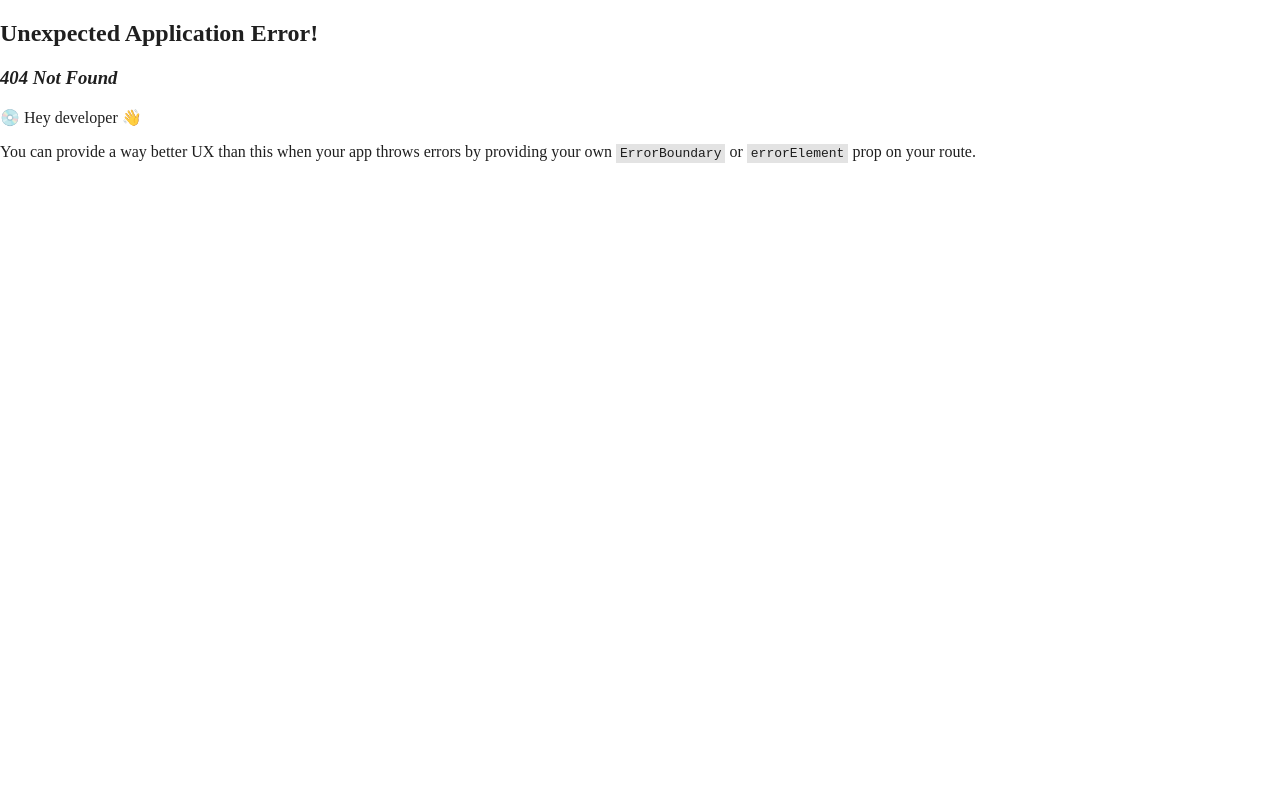
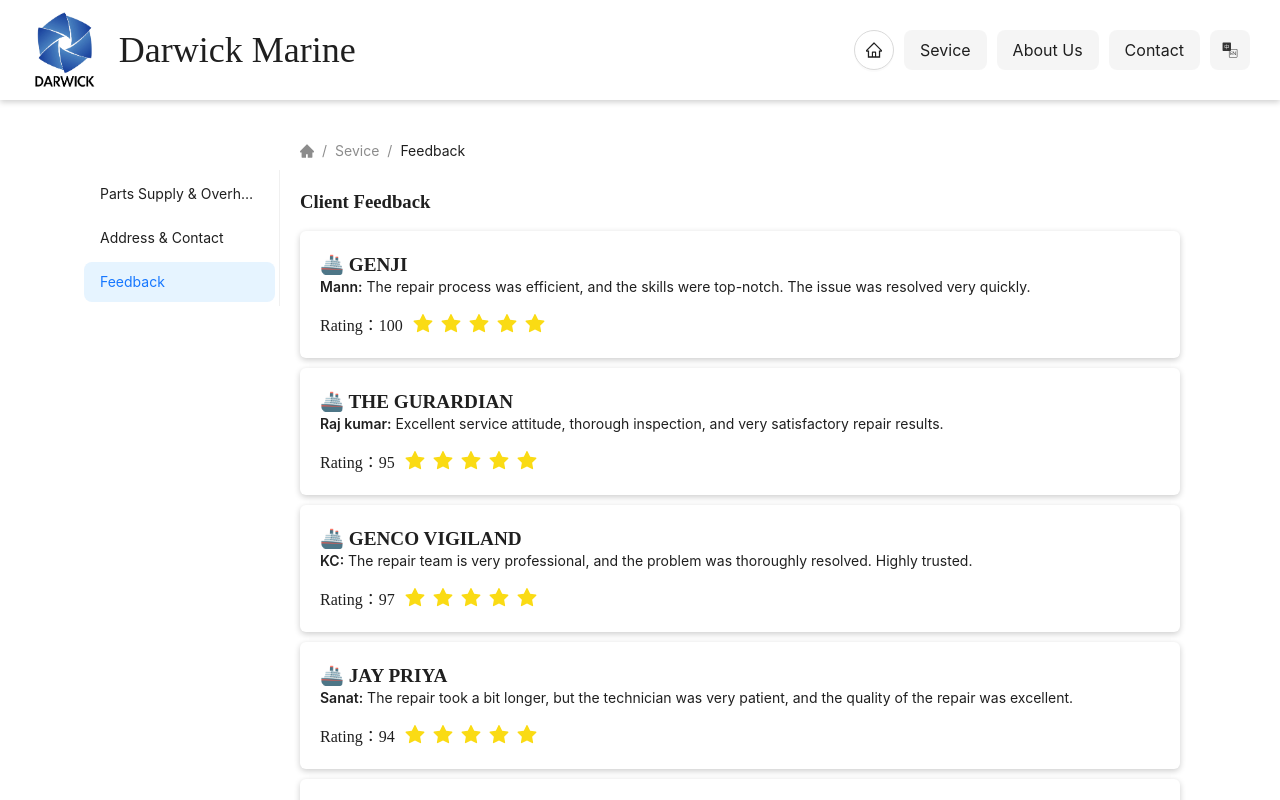
Before and after one commit to WakerCN/darwick-website, a React (Vite) app: page /service/feedback in a window 1280 px wide. Before the commit this address had no page. Built offline with nearby package versions, Linux system fonts and the light colour scheme.

Commit message:
✨ feat <page> feedback

```diff
--- /dev/null
+++ b/src/constant/feedback.ts
@@ -0,0 +1,98 @@
+/*
+ * @Author       : 魏威
+ * @Date         : 2025-06-09 13:44
+ * @LastEditTime : 2025-06-09 14:14
+ * @LastEditors  : StarOne
+ * @Description  :
+ */
+
+export interface Comment {
+  ShipName: string;
+  TechnicianName: string;
+  Review: string;
+  Rating: number;
+  StarRating: number;
+}
+
+export const commentList: Comment[] = [
+  {
+    ShipName: 'GENJI',
+    TechnicianName: 'Mann',
+    Review:
+      'The repair process was efficient, and the skills were top-notch. The issue was resolved very quickly.',
+    Rating: 100,
+    StarRating: 5
+  },
+  {
+    ShipName: 'THE GURARDIAN',
+    TechnicianName: 'Raj kumar',
+    Review:
+      'Excellent service attitude, thorough inspection, and very satisfactory repair results.',
+    Rating: 95,
+    StarRating: 5
+  },
+  {
+    ShipName: 'GENCO VIGILAND',
+    TechnicianName: 'KC',
+    Review:
+      'The repair team is very professional, and the problem was thoroughly resolved. Highly trusted.',
+    Rating: 97,
+    StarRating: 5
+  },
+  {
+    ShipName: 'JAY PRIYA',
+    TechnicianName: 'Sanat',
+    Review:
+      'The repair took a bit longer, but the technician was very patient, and the quality of the repair was excellent.',
+    Rating: 94,
+    StarRating: 5
+  },
+  {
+    ShipName: 'MAERSK VIRGINIA',
+    TechnicianName: 'Liu Hai',
+    Review:
+      'Service was excellent, and the repair was completed quickly. The equipment is back to normal, completely satisfied.',
+    Rating: 95,
+    StarRating: 5
+  },
+  {
+    ShipName: 'GRACIOUS ACE',
+    TechnicianName: 'Chen Hao',
+    Review:
+      'The staff were very professional, and the repair was precise. High-quality service.',
+    Rating: 98,
+    StarRating: 5
+  },
+  {
+    ShipName: 'LOYALTY HONG',
+    TechnicianName: 'Yang Fan',
+    Review:
+      'The repair was timely, and the results were obvious. The vessel returned to its optimal operating condition.',
+    Rating: 93,
+    StarRating: 5
+  },
+  {
+    ShipName: 'MV MINOAS',
+    TechnicianName: 'Sun Xiaoli',
+    Review:
+      'The technician was very experienced, and the whole repair process went smoothly.',
+    Rating: 95,
+    StarRating: 5
+  },
+  {
+    ShipName: 'ORIS',
+    TechnicianName: 'Wang Peng',
+    Review:
+      'Very professional, fast service, and the equipment is as good as new.',
+    Rating: 96,
+    StarRating: 5
+  },
+  {
+    ShipName: 'BERGAMOT ACE',
+    TechnicianName: 'Huang Kai',
+    Review:
+      'The repair quality was good, the efficiency was high, and the equipment has been restored well.',
+    Rating: 94,
+    StarRating: 5
+  }
+];
--- a/src/locales/en.json
+++ b/src/locales/en.json
@@ -22,7 +22,8 @@
       "workshop": "Workshop & Engineer",
       "certification": "Certification",
       "company": "Company Profile",
-      "business": "Business History"
+      "business": "Business History",
+      "feedback": "Feedback"
     },
     "home": {
       "company": "Darwick Marine",
@@ -68,6 +69,9 @@
       "mainContact": "Global Headquarters",
       "otherContact": "Regional Service Centers"
     },
+    "feedback": {
+      "title": "Client Feedback"
+    },
     "about": {
       "g1": "Darwick Marine shall be your reliable service provider in the field of Marine Turbocharger,Governor, Fuel Pump and Hydraulic System.",
       "g2": "Our engineers have been trained at Mitsubishi, MAN and Woodward and we employ ex-ABB and MAN Engineers, and have continuous training programs, ensuring they are up to date with most recent turbochargers and Governors in the market.",
@@ -81,6 +85,8 @@
       "laser-welding-for-blades": "Laser Welding For Blades",
       "laser-aided-reclamation": "Laser Aided Reclamation",
       "governor-overhaul": "Governor Overhaul",
+      "bench-test": "Bench Test",
+      "onboard": "Service Onboard",
 
       "c-iso": "ISO Certificate",
       "c-balance-dtc": "Balance Certificate",
--- a/src/locales/zh.json
+++ b/src/locales/zh.json
@@ -22,7 +22,8 @@
       "workshop": "车间设施与工程师",
       "certification": "资质认证",
       "company": "公司简介",
-      "bussiness": "历史业绩"
+      "business": "历史业绩",
+      "feedback": "客户反馈"
     },
     "home": {
       "company": "大威船舶",
@@ -68,6 +69,9 @@
       "mainContact": "总部联系方式",
       "otherContact": "分部服务地址"
     },
+    "feedback": {
+      "title": "客户评价"
+    },
     "about": {
       "g1": "大威船舶将是您在船用涡轮增压器、调速器、燃油泵和液压系统领域的可靠服务提供商。",
       "g2": "我们的工程师在三菱、曼恩和伍德沃德接受过培训，我们聘请了前ABB和曼恩工程师，并有持续的培训计划，确保他们与市场上最新的涡轮增压器和调速器等保持同步。",
@@ -81,6 +85,8 @@
       "laser-welding-for-blades": "叶片激光焊接",
       "laser-aided-reclamation": "激光熔覆",
       "governor-overhaul": "调速器检修",
+      "bench-test": "台架测试",
+      "onboard": "现场服务",
 
       "c-iso": "ISO 认证",
       "c-balance-dtc": "平衡认证",
--- a/src/routers/index.tsx
+++ b/src/routers/index.tsx
@@ -13,6 +13,7 @@ import { lazy } from 'react';
 const Service = lazy(() => import('@/views/service/index.tsx'));
 const RepairPage = lazy(() => import('@/views/service/Repair/index.tsx'));
 const ContactPage = lazy(() => import('@/views/service/Contact/index.tsx'));
+const FeedbackPage = lazy(() => import('@/views/service/Feedback/index.tsx'));
 const AboutPage = lazy(() => import('@/views/About/AboutPage.tsx'));
 const WorkshopPage = lazy(() => import('@/views/About/WorkShop/index.tsx'));
 const CompanyPage = lazy(() => import('@/views/About/Company/index.tsx'));
@@ -47,6 +48,10 @@ export const router = createBrowserRouter([
           {
             path: 'contact',
             Component: () => <ContactPage />
+          },
+          {
+            path: 'feedback',
+            Component: FeedbackPage
           }
         ]
       },
@@ -94,6 +99,11 @@ export const routerName = [
     i18nName: 'serviceContact'
   },
   {
+    path: 'feedback',
+    name: '服务地址与联系方式',
+    i18nName: 'feedback'
+  },
+  {
     path: 'about',
     name: '关于我们',
     i18nName: 'about'
--- a/src/styles/index.scss
+++ b/src/styles/index.scss
@@ -42,3 +42,10 @@ body,
   fill: currentColor;
   overflow: hidden;
 }
+
+ul,
+li {
+  list-style: none;
+  padding: 0;
+  margin: 0;
+}
--- /dev/null
+++ b/src/views/service/Feedback/index.scss
@@ -0,0 +1,11 @@
+.feedback-pages {
+  .customer-reviews {
+    .comment-item {
+      padding: 6px 20px;
+      list-style: none;
+      @include common.box-shadow;
+      margin-bottom: 10px;
+      border-radius: 6px;
+    }
+  }
+}
--- /dev/null
+++ b/src/views/service/Feedback/index.tsx
@@ -0,0 +1,36 @@
+import { commentList } from '@/constant/feedback';
+import { Flex, Rate, Typography } from 'antd';
+import React from 'react';
+import './index.scss';
+import { useTranslation } from 'react-i18next';
+
+export const FeedbackPage: React.FC = () => {
+  const { t } = useTranslation();
+
+  return (
+    <div className="feedback-pages">
+      <div className="customer-reviews">
+        <h3>{t('feedback.title')}</h3>
+        <ul>
+          {commentList.map((c) => (
+            <li className="comment-item" key={c.ShipName}>
+              <p>
+                <strong style={{ fontSize: '1.2rem' }}>🚢 {c.ShipName}</strong>
+                <br />
+                <Typography.Paragraph>
+                  <strong>{c.TechnicianName}:</strong> {c.Review}
+                </Typography.Paragraph>
+                <Flex align="center" justify="start" gap={10}>
+                  Rating：{c.Rating}{' '}
+                  <Rate count={5} value={c.StarRating}></Rate>
+                </Flex>
+              </p>
+            </li>
+          ))}
+        </ul>
+      </div>
+    </div>
+  );
+};
+
+export default FeedbackPage;
--- a/src/views/service/Repair/index.tsx
+++ b/src/views/service/Repair/index.tsx
@@ -1,7 +1,7 @@
 /*
  * @Author       : 魏威
  * @Date         : 2025-06-03 09:35
- * @LastEditTime : 2025-06-08 08:23
+ * @LastEditTime : 2025-06-09 10:31
  * @LastEditors  : StarOne
  * @Description  :
  */
@@ -33,7 +33,7 @@ export const RepairPage: React.FC = () => {
                 </Typography.Text>
                 <br />
                 <Typography.Text>
-                  ⚙️ MAN {t(`base.series`)}
+                  ⚙️ MAN {t(`base.series`)}{' '}
                   NR12-NR29、NA34~NA70、TCA33~TCA88、TCR12~TCR22、MET18SRC-MET26SRC、MET33~MET83/SB,SC,SD,SE
                 </Typography.Text>
                 <br />
--- a/src/views/service/index.tsx
+++ b/src/views/service/index.tsx
@@ -1,7 +1,7 @@
 /*
  * @Author       : 魏威
  * @Date         : 2025-06-03 08:38
- * @LastEditTime : 2025-06-06 22:35
+ * @LastEditTime : 2025-06-09 13:16
  * @LastEditors  : StarOne
  * @Description  :
  */
@@ -45,6 +45,10 @@ export const ServiceView: React.FC = () => {
                 {
                   label: t('menu.serviceContact'),
                   key: '/service/contact'
+                },
+                {
+                  label: t('menu.feedback'),
+                  key: '/service/feedback'
                 }
               ]}
             />
```
